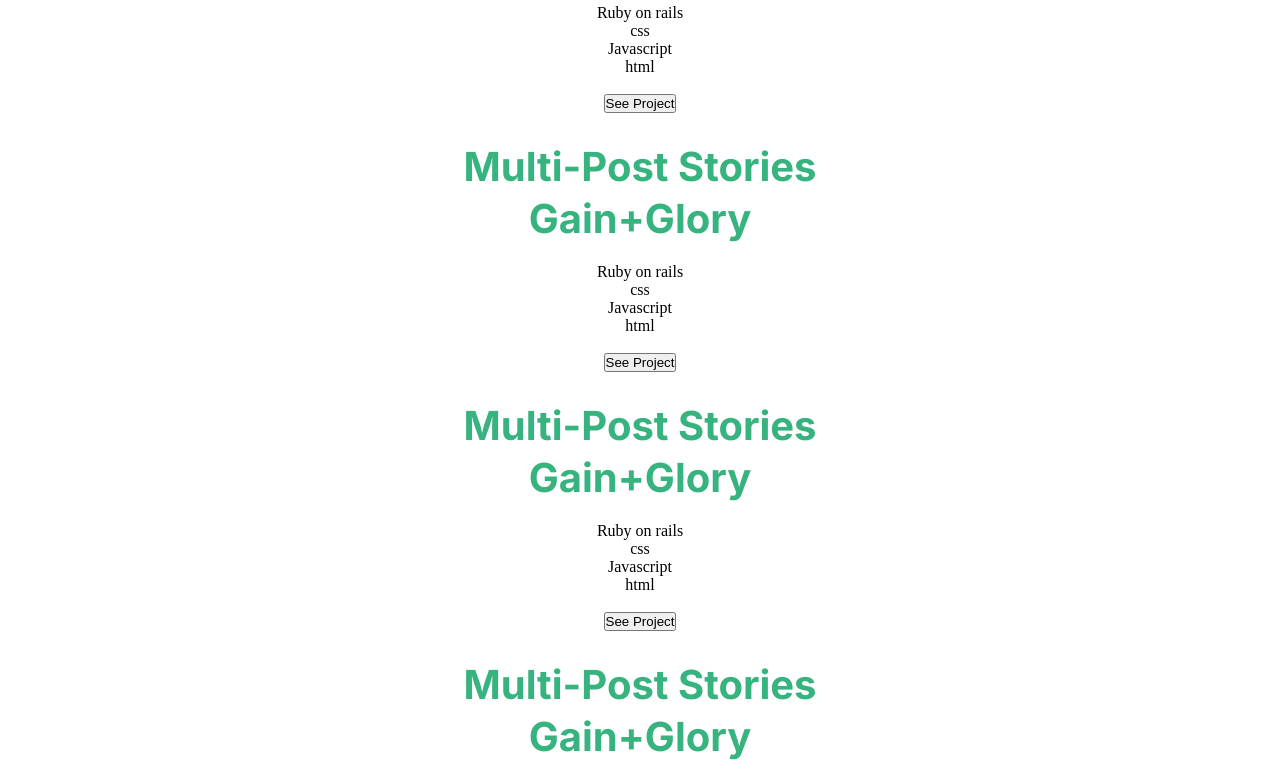
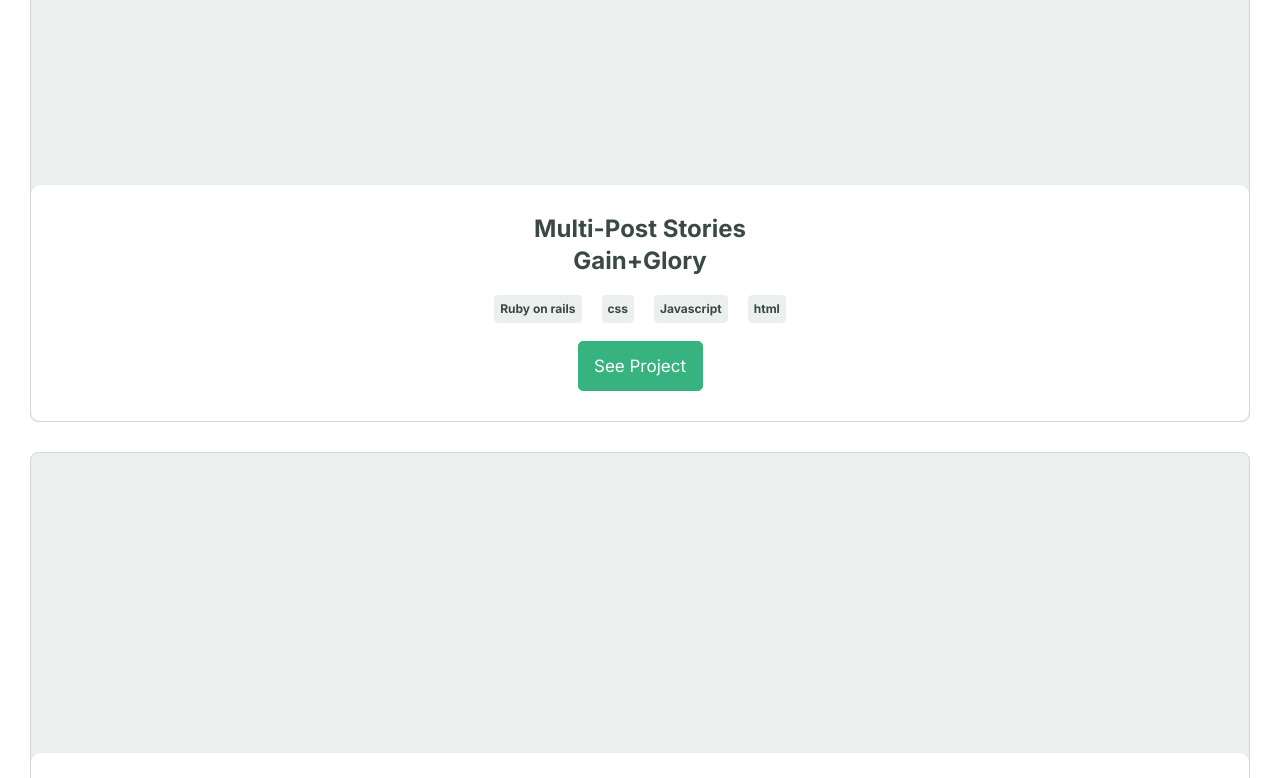
Before and after one commit to abel-blue/mobile-first, a website: page index.html in a window 1280 px wide. Shown: the part 674-1452 px from the top of the page. Drawn offline with Linux system fonts and the light colour scheme.

Commit message:
add grid layout styling for each grid line

```diff
--- a/style.css
+++ b/style.css
@@ -200,3 +200,69 @@
   border-radius: 24px;
   margin-left: 45%;
 }
+
+.grid {
+  display: flex;
+  flex-direction: column;
+  align-items: flex-end;
+  margin: 30px;
+  border: 1px solid #d0d9d4;
+  border-radius: 8px;
+  background: #ebf0ee;
+}
+
+.grid1 {
+  background-image: url(./assets/background-contact-shape2.png);
+  height: 300px;
+  border-radius: 5px;
+}
+
+.grid2 {
+  background: #fff;
+  border-radius: 10px;
+  width: 100%;
+}
+
+.grid2 h2 {
+  color: #3a4a42;
+  font-family: "Inter", sans-serif;
+  font-style: normal;
+  font-weight: 600;
+  font-size: 24px;
+  line-height: 32px;
+}
+
+.grid2 ul {
+  display: flex;
+  list-style: none;
+  justify-content: center;
+  gap: 20px;
+}
+
+.grid2 li {
+  border: 1px solid #ebf0ee;
+  background: #ebf0ee;
+  border-radius: 4px;
+  padding: 5px;
+  color: #3a4a42;
+  font-family: "Inter", sans-serif;
+  font-style: normal;
+  font-weight: 600;
+  font-size: 12px;
+  line-height: 16px;
+}
+
+.grid2 button {
+  font-family: "Inter", sans-serif;
+  font-style: normal;
+  font-weight: 500;
+  font-size: 17px;
+  line-height: 24px;
+  color: #fff;
+  border-radius: 5px;
+  border: 1px solid #36b37f;
+  background: #36b37f;
+  width: 125px;
+  height: 50px;
+  margin-bottom: 30px;
+}
```
